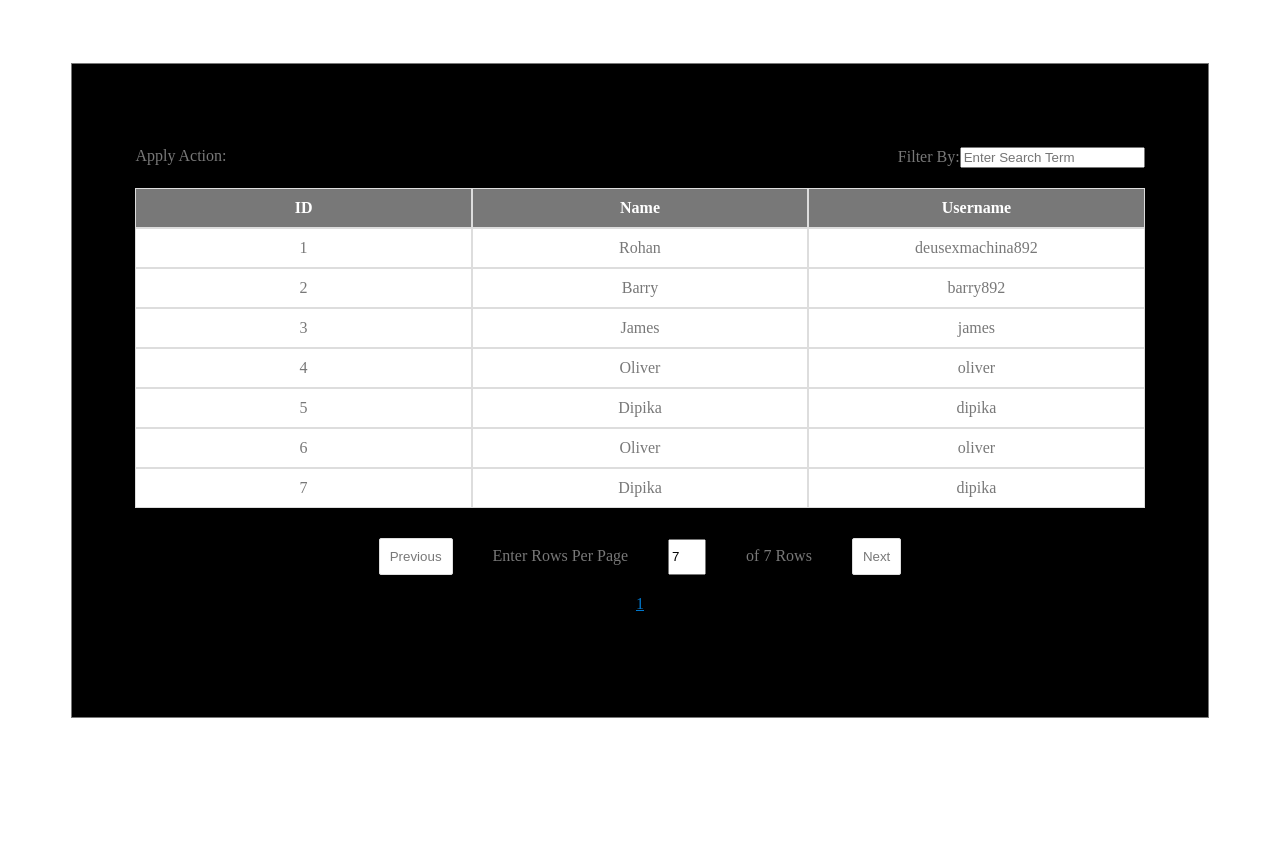
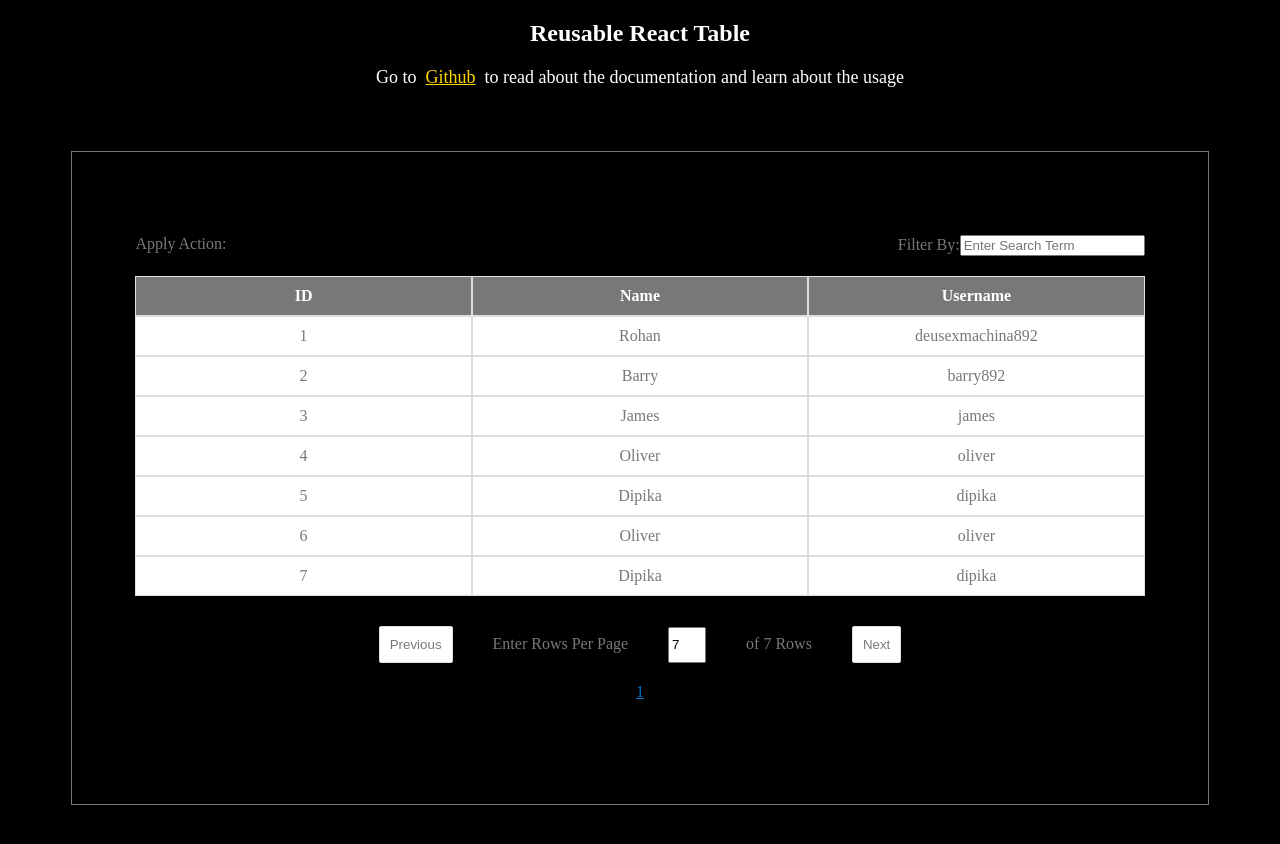
Before and after one commit to deusexmachina892/reusable-table-component, a React app: page / in a window 1280 px wide. Shown: the top 844 px of the page. Before the commit the page ends 800 px from the top, so only its background shows below. Built offline with nearby package versions, Linux system fonts and the light colour scheme.

Commit message:
Modified README

```diff
--- a/public/index.html
+++ b/public/index.html
@@ -1,6 +1,23 @@
 <!DOCTYPE html>
 <head>
     <title>Reusable Table Component</title>
+    <style>
+        body {
+            color: #fff;
+            background-color: black;
+            text-align: center;
+        }
+        p {
+            font-size: 18px;
+        }
+        a {
+            color: gold;
+        }
+
+        a:hover, a:active {
+            color: darkorange;
+        }
+    </style>
 </head>
 <body>
     <noscript>
--- a/src/containers/App.jsx
+++ b/src/containers/App.jsx
@@ -47,10 +47,26 @@ const bodyStyleProps = {
     backgroundColor: 'white'
 };
 
+const styles = {
+   backgroundColor: 'black',
+   color: 'white'
+}
 class App extends PureComponent{
     render(){
         return(
             <Fragment>
+                <h2>Reusable React Table</h2>
+                <p>Go to
+                    &nbsp;
+                    <a
+                        href='https://github.com/deusexmachina892/reusable-table-component'
+                        target='blank'
+                        rel='no-referrer'
+                    >
+                        Github
+                    </a>
+                    &nbsp;
+                    to read about the documentation and learn about the usage</p>
                 <TableContainer
                     tableContainerStyleProps={tableContainerStyleProps}
                 >
```
Also changed, not shown: 1 other file (tests, documents, lock files or other folders).
